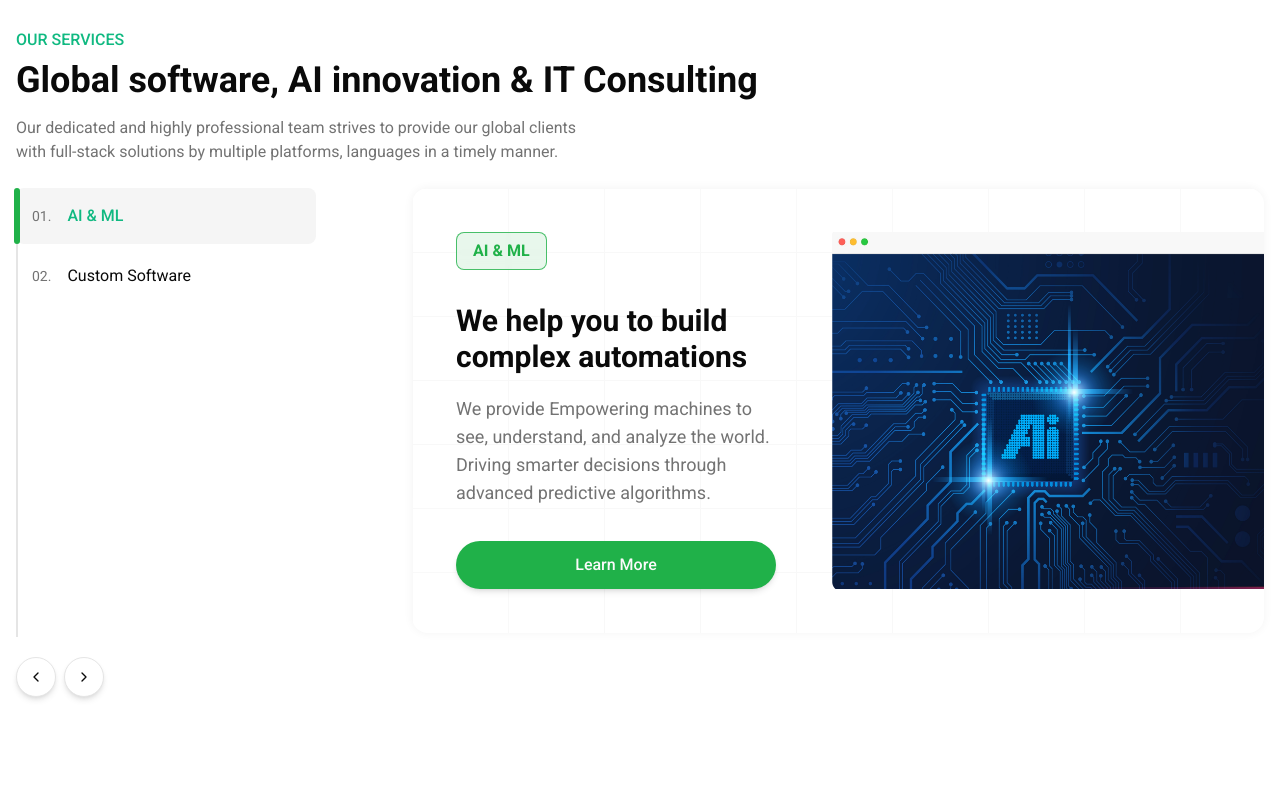
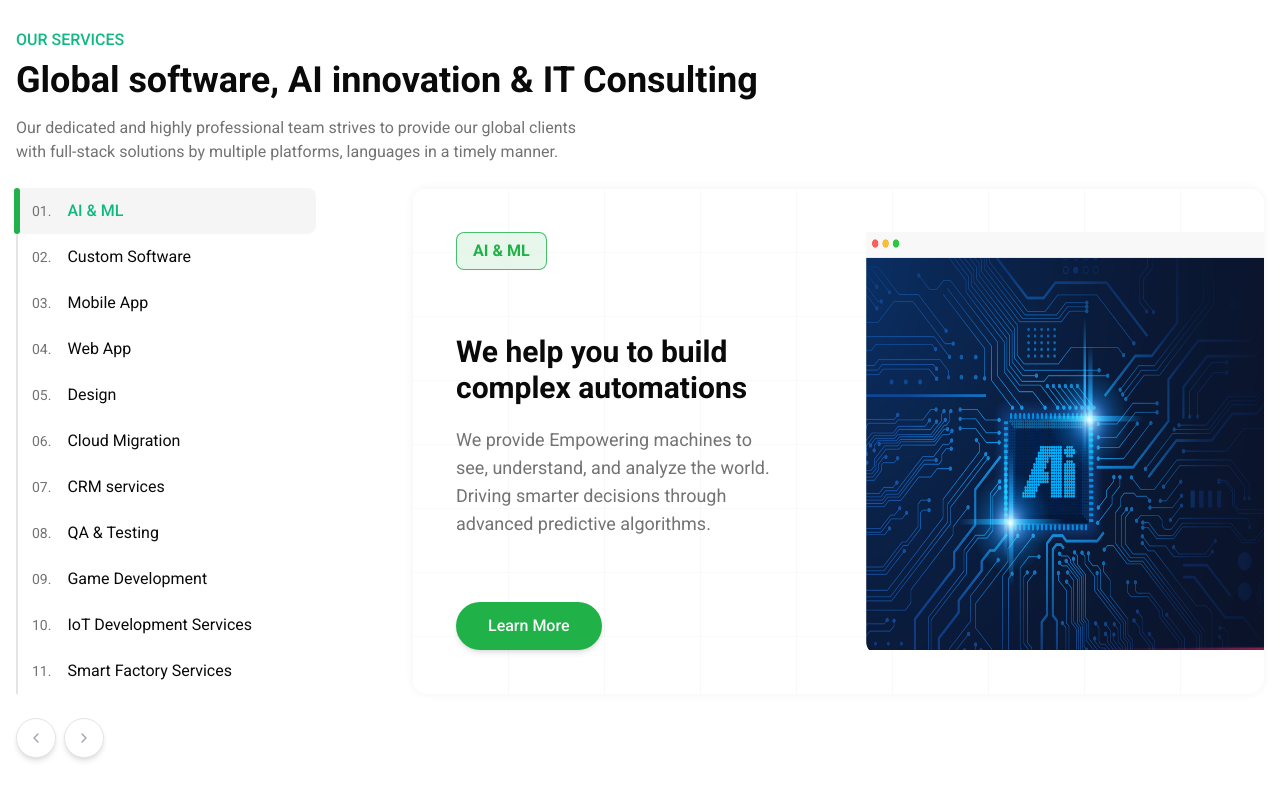
Before and after one commit to MamunKhan71/AcotePortfolio, a Next.js app: page / in a window 1280 px wide. Shown: the part 773-1573 px from the top of the page. Before the commit the page ends 1534 px from the top, so only its background shows below. Built offline with nearby package versions, Linux system fonts and the light colour scheme.

Commit message:
:bulb:Completed our services section

```diff
--- a/app/(homepage)/services-section.tsx
+++ b/app/(homepage)/services-section.tsx
@@ -31,7 +31,89 @@ const services: Service[] = [
         description: "We develop tailored software solutions that perfectly align with your business needs and objectives.",
         image: "/placeholder.svg?height=400&width=600",
     },
-]
+    {
+        id: 3,
+        name: "Mobile App",
+        tag: "MOBILE APP",
+        title: "Build mobile applications that engage users",
+        description:
+            "Our team specializes in creating intuitive, fast, and responsive mobile applications for both iOS and Android platforms.",
+        image: "/mobile-app.png",
+    },
+    {
+        id: 4,
+        name: "Web App",
+        tag: "WEB APP",
+        title: "Powerful web applications to scale your business",
+        description:
+            "We design and develop dynamic and scalable web applications that improve efficiency and enhance user experience.",
+        image: "/web-app.png",
+    },
+    {
+        id: 5,
+        name: "Design",
+        tag: "DESIGN",
+        title: "Innovative and user-friendly designs",
+        description:
+            "From UX/UI design to creative digital branding, we craft visually appealing and functional designs that captivate users.",
+        image: "/design.png",
+    },
+    {
+        id: 6,
+        name: "Cloud Migration",
+        tag: "CLOUD MIGRATION",
+        title: "Seamless transition to cloud environments",
+        description:
+            "We help businesses move their infrastructure and operations to the cloud, ensuring minimal disruption and maximum performance.",
+        image: "/cloud-migration.png",
+    },
+    {
+        id: 7,
+        name: "CRM services",
+        tag: "CRM SERVICES",
+        title: "Enhancing customer relationships through CRM",
+        description:
+            "We implement and manage CRM solutions to help you build stronger, lasting relationships with your customers.",
+        image: "/crm-services.png",
+    },
+    {
+        id: 8,
+        name: "QA & Testing",
+        tag: "QA & TESTING",
+        title: "Ensure the quality of your product",
+        description:
+            "Our testing services help deliver bug-free, high-quality software by performing extensive manual and automated tests.",
+        image: "/qa-testing.png",
+    },
+    {
+        id: 9,
+        name: "Game Development",
+        tag: "GAME DEVELOPMENT",
+        title: "Create immersive gaming experiences",
+        description:
+            "We provide full-cycle game development services, creating engaging, high-performance games for various platforms.",
+        image: "/game-development.png",
+    },
+    {
+        id: 10,
+        name: "IoT Development Services",
+        tag: "IOT DEVELOPMENT",
+        title: "Unlock the potential of IoT for your business",
+        description:
+            "We develop IoT solutions to enable smarter devices, connectivity, and data analytics for improved decision-making.",
+        image: "/iot-development.png",
+    },
+    {
+        id: 11,
+        name: "Smart Factory Services",
+        tag: "SMART FACTORY",
+        title: "Digitally transform your manufacturing process",
+        description:
+            "We provide end-to-end smart factory solutions, integrating IoT, AI, and automation to optimize production and efficiency.",
+        image: "/smart-factory.png",
+    }
+];
+
 
 export default function ServicesSection() {
     const [activeService, setActiveService] = useState(0)
@@ -58,12 +140,12 @@ export default function ServicesSection() {
 
                 <div className="relative grid lg:grid-cols-[300px,1fr] gap-24 mt-12">
                     {/* Services List */}
-                    <div className="space-y-1">
+                    <div>
                         {services.map((service, index) => (
                             <button
                                 key={service.id}
                                 onClick={() => setActiveService(index)}
-                                className={`relative w-full text-left p-4 hover:bg-muted rounded-lg transition-colors ${index === activeService ? "bg-muted" : ""
+                                className={`relative w-full text-left px-4 py-[11px] hover:bg-muted rounded-lg transition-colors ${index === activeService ? "bg-muted" : ""
                                     }`}
                             >
                                 <div className="flex items-center gap-4">
@@ -83,18 +165,20 @@ export default function ServicesSection() {
                     {/* Active Service Content */}
                     <div className="relative overflow-hidden shadow-[0_0px_10px_rgba(0,0,0,0.05)] rounded-2xl p-[44px]">
                         <div className="flex gap-14 justify-between h-full w-full items-start">
-                            <div className="flex-1 space-y-6 max-w-xs flex flex-col justify-between h-full">
+                            <div className="flex-1 space-y-6 flex flex-col justify-between h-full w-auto">
                                 <span className="inline-flex px-4 py-1.5 bg-primary/10 backdrop-blur-sm border border-primary/80 w-fit rounded-lg text-base font-semibold text-primary">
                                     {services[activeService].tag}
                                 </span>
                                 <div className="space-y-5">
-                                    <h3 className="text-3xl font-bold">{services[activeService].title}</h3>
-                                    <p className="text-muted-foreground text-lg">{services[activeService].description}</p>
+                                    <h3 className="text-3xl font-bold max-w-sm">{services[activeService].title}</h3>
+                                    <p className="text-muted-foreground text-lg max-w-xs">{services[activeService].description}</p>
                                 </div>
-                                <Button variant={'default'} className="bg-primary">Learn More</Button>
+                                <div>
+                                    <Button variant={'default'} className="bg-primary">Learn More</Button>
+                                </div>
                             </div>
 
-                            <div className="flex-1 h-[357px] relative">
+                            <div className="flex-1 h-full relative">
                                 <div className="h-full absolute -right-12">
                                     <img src="/ai.png" alt="" className="h-full" />
                                 </div>
@@ -106,10 +190,10 @@ export default function ServicesSection() {
 
                 {/* Navigation */}
                 <div className="flex gap-2 mt-8">
-                    <Button variant="outline" size="icon" onClick={prevService} className="rounded-full">
+                    <Button variant="outline" size="icon" onClick={prevService} className="rounded-full text-gray-400">
                         <ChevronLeft className="h-4 w-4" />
                     </Button>
-                    <Button variant="outline" size="icon" onClick={nextService} className="rounded-full">
+                    <Button variant="outline" size="icon" onClick={nextService} className="rounded-full text-gray-400">
                         <ChevronRight className="h-4 w-4" />
                     </Button>
                 </div>
```
